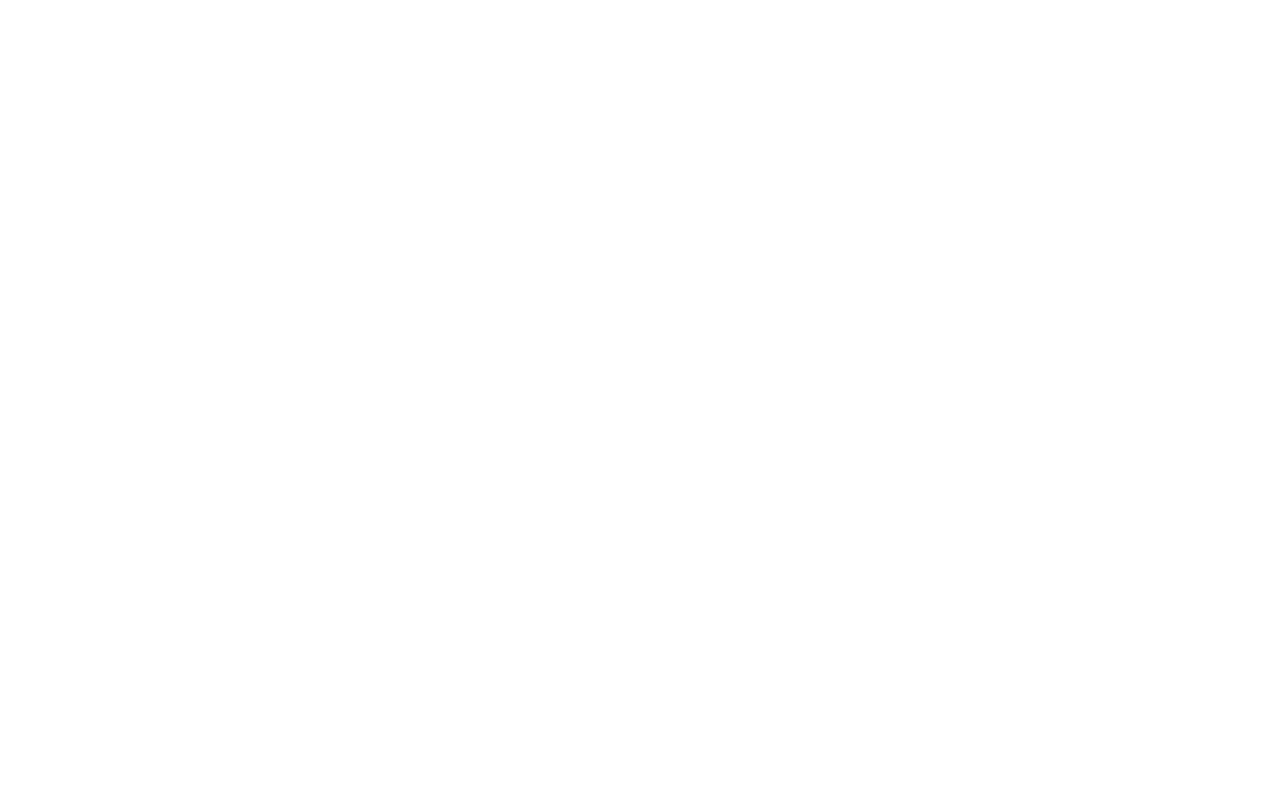
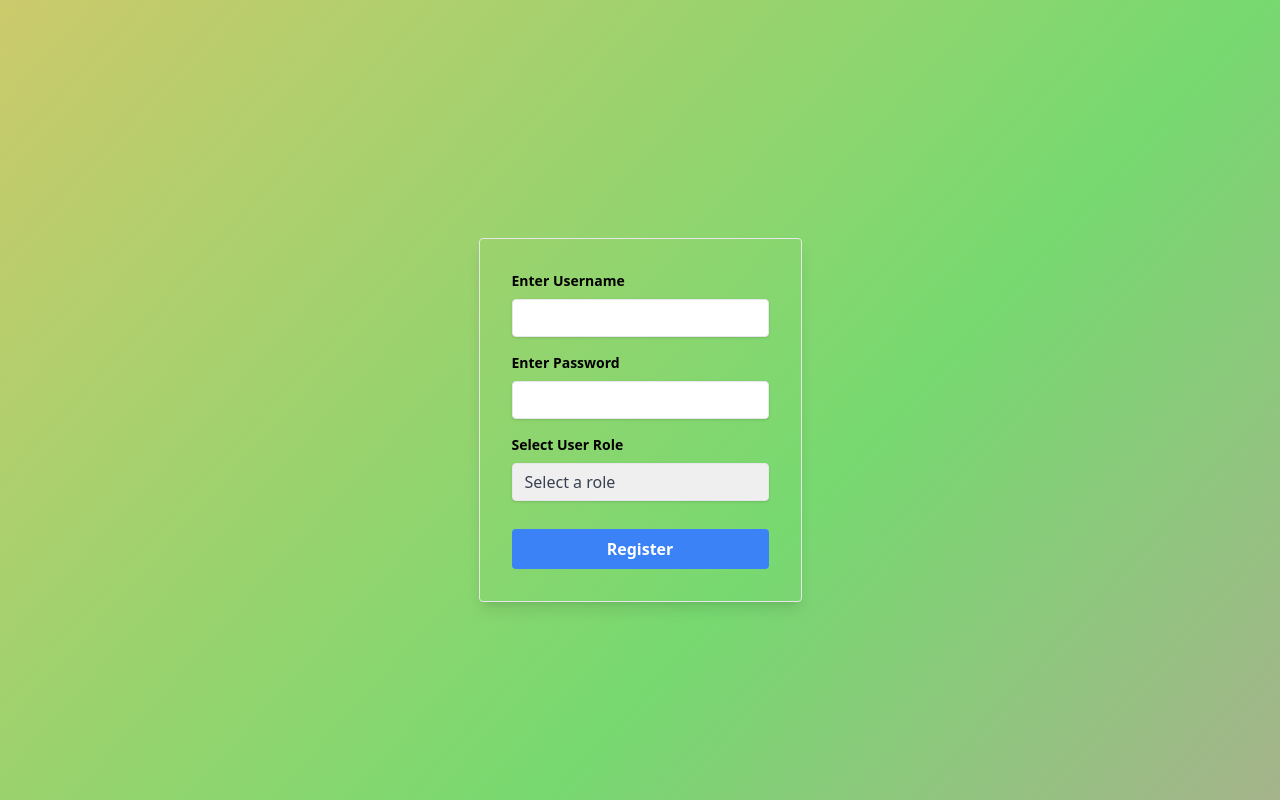
Before and after one commit to kandrum/my-chart-app, a React (Create React App) app in the folder optime_subsea/: page /register in a window 1280 px wide. Before the commit this address had no page. Built offline with nearby package versions, Linux system fonts and the light colour scheme.

Commit message:
Added register and restriced to supervisor and user

```diff
--- a/optime_subsea/src/App.js
+++ b/optime_subsea/src/App.js
@@ -3,6 +3,7 @@
 import Login from "./Login";
 import Home from "./Home";
 import Analyze from "./Analyze";
+import Register from "./Register";
 
 function App() {
   return (
@@ -13,6 +14,7 @@
             <Route path="/" element={<Login />} />
             <Route path="/home" element={<Home />} />
             <Route path="/analyze" element={<Analyze />} />
+            <Route path="/register" element={<Register />} />
           </Routes>
         </header>
       </div>
--- a/optime_subsea/src/Header.js
+++ b/optime_subsea/src/Header.js
@@ -1,11 +1,29 @@
 import React, { useState } from 'react';
+import { useNavigate } from 'react-router-dom';
+import { connect } from 'react-redux';
+import { useSelector } from 'react-redux';
 import user from './user.png';
 import './style/Headerstyle.css'
 
 function Header({ toggleSidebar }) {
   const [isDropdownOpen, setIsDropdownOpen] = useState(false);
+  const navigate = useNavigate();
+  const userType = useSelector((state) => state.userType);
+  const toggleDropdown = () => setIsDropdownOpen(!isDropdownOpen);
 
-  const toggleDropdown = () => setIsDropdownOpen(!isDropdownOpen);
+  const goToRegister = () => {
+    if (userType.result.role === "admin"){
+      navigate('/register');
+    }else {
+      alert("You do not have access to Register user");
+    }
+
+  }
+
+  const goToLogin = () => {
+    navigate('/');
+  }
+
 
   return (
     <div className="header-container">
@@ -21,7 +39,8 @@
           <div className="dropdown-menu">
             <a href="#" className="dropdown-link">Settings</a>
             <a href="#" className="dropdown-link">Help</a>
-            <a href="#" className="dropdown-link">Logout</a>
+            <button onClick={goToRegister} className="dropdown-link">Register</button>
+            <button onClick={goToLogin} className="dropdown-link">Logout</button>
           </div>
         )}
       </div>
--- a/optime_subsea/src/Layout.js
+++ b/optime_subsea/src/Layout.js
@@ -19,7 +19,6 @@
 
   const userType = useSelector((state) => state.userType);
   console.log("From Layout.js",userType);
-  console.log("From Layout.js",userType.result);
 
   const handleAddCompanyClick = () => {
     if (userType.result.role === "admin"){
--- /dev/null
+++ b/optime_subsea/src/Register.js
@@ -0,0 +1,41 @@
+import React, { useState } from 'react';
+import './style/Registerstyle.css'
+
+function Register() {
+  const [username, setUsername] = useState('');
+  const [password, setPassword] = useState('');
+  const [userRole, setUserRole] = useState('');
+
+
+  const handleSubmit = (e) => {
+    e.preventDefault();
+    console.log({ username, password, userRole });
+    // Here, you would typically handle the form submission, such as sending data to a backend server
+  };
+
+  return (
+    <div className="background-container">
+    <form onSubmit={handleSubmit} className="form-container">
+      <div className="mb-4">
+        <label htmlFor="username" className="form-label">Enter Username</label>
+        <input type="text" id="username" value={username} onChange={(e) => setUsername(e.target.value)} className="form-input" />
+      </div>
+      <div className="mb-4">
+        <label htmlFor="password" className="form-label">Enter Password</label>
+        <input type="password" id="password" value={password} onChange={(e) => setPassword(e.target.value)} className="form-input" />
+      </div>
+      <div className="mb-4">
+        <label htmlFor="role" className="form-label"> Select User Role</label>
+        <select id="role" value={userRole} onChange={(e) => setUserRole(e.target.value)} className="form-select">
+          <option value="">Select a role</option>
+          <option value="supervisor">Supervisor</option>
+          <option value="user">User</option>
+        </select>
+      </div>
+      <button type="submit" className="submit-button">Register</button>
+    </form>
+    </div>
+  );
+}
+
+export default Register;
--- /dev/null
+++ b/optime_subsea/src/style/Registerstyle.css
@@ -0,0 +1,44 @@
+@tailwind base;
+@tailwind components;
+@tailwind utilities;
+
+@keyframes gradientAnimation {
+    0% {
+      background-position: 0% 50%;
+    }
+    50% {
+      background-position: 100% 50%;
+    }
+    100% {
+      background-position: 0% 50%;
+    }
+  }
+
+/* If applying directly to the body, you can omit the .background-container selector */
+.background-container {
+    @apply min-h-screen flex items-center justify-center;
+    background: linear-gradient(132deg, #F473B9, #6979F8, #FEC169, #77D970, #F473B9);
+    background-size: 400% 400%;
+    animation: gradientAnimation 15s ease infinite;
+  }
+
+
+.form-container {
+  @apply max-w-md mx-auto mt-10 p-8 border rounded shadow-lg;
+}
+
+.form-label {
+  @apply block text-sm font-bold mb-2;
+}
+
+.form-input, .form-select {
+  @apply shadow appearance-none border rounded w-full py-2 px-3 text-gray-700 leading-tight focus:outline-none focus:ring focus:ring-blue-200;
+}
+
+.submit-button {
+  @apply bg-blue-500 hover:bg-blue-700 text-white font-bold py-2 px-4 rounded focus:outline-none focus:ring focus:ring-blue-500;
+}
+
+/*.mb-4 {
+  @apply mb-4;
+}*/
```
